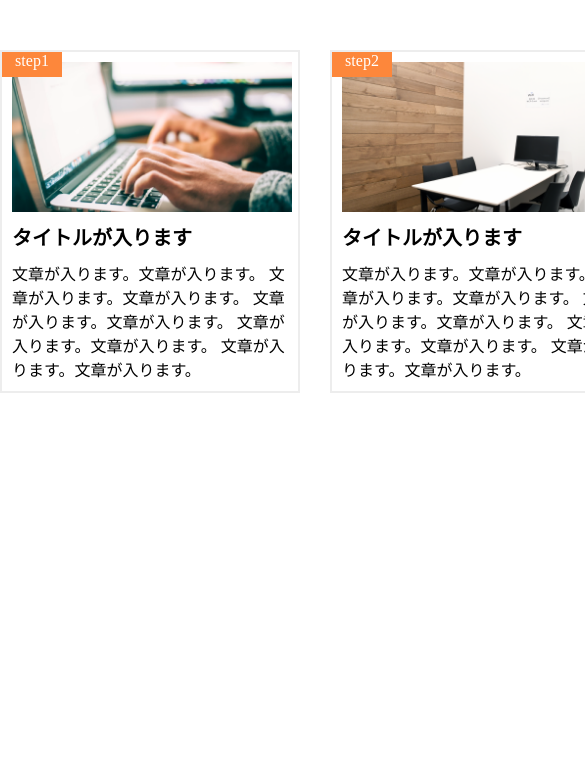
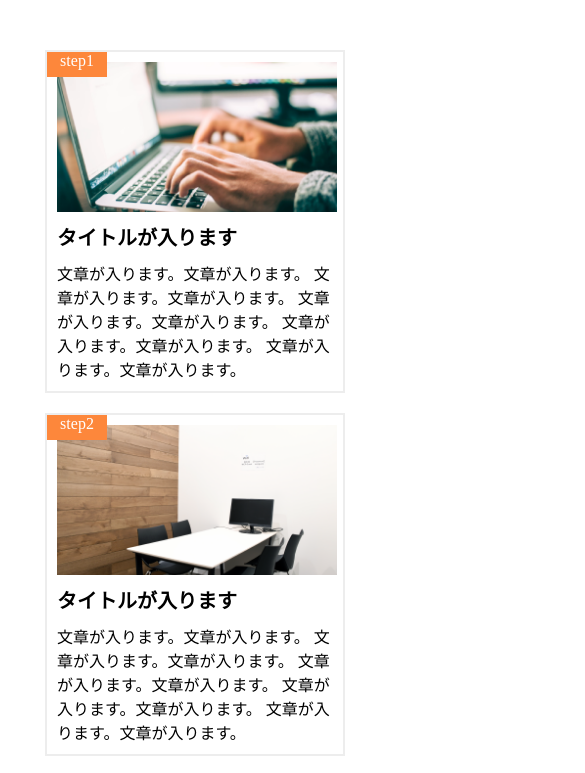
Before and after one commit to tanaka-masato/webcamp-first, a plain HTML site: page index.html in a window 390 px wide. Shown: the top 773 px of the page, 585 px wide, since content can reach past the window. Drawn offline with Linux system fonts and the light colour scheme.

Commit message:
[fin] 10章完了

```diff
--- a/style.css
+++ b/style.css
@@ -4,24 +4,25 @@
     box-sizing: border-box;
 }
 
-main{
+main {
     width: 100%;
 }
 
-.container{
+.container {
     width: 960px;
     padding: 50px 0;
     margin: 0 auto;
 }
 
-.box{
+.box {
     position: relative;
     width: 300px;
     padding: 10px;
     float: left;
     border: 2px solid #EDEDED;
 }
-.step{
+
+.step {
     position: absolute;
     top: 0;
     left: 0;
@@ -31,10 +32,12 @@ main{
     height: 25px;
     text-align: center;
 }
-.center{
+
+.center {
     margin: 0 30px;
 }
-.pic_1{
+
+.pic_1 {
     width: 280px;
     height: 150px;
     background-image: url(img/flow01.png);
@@ -42,7 +45,7 @@ main{
     background-position: center;
 }
 
-.pic_2{
+.pic_2 {
     width: 280px;
     height: 150px;
     background-image: url(img/flow02.png);
@@ -50,14 +53,28 @@ main{
     background-position: center;
 }
 
-.pic_3{
+.pic_3 {
     width: 280px;
     height: 150px;
     background-image: url(img/flow03.png);
     background-size: cover;
     background-position: center;
 }
-.title{
+
+.title {
     margin: 10px 0;
     font-size: 20px;
 }
+
+@media screen and (max-width: 768px) {
+    .container {
+        width: 90%;
+    }
+    .box {
+        float: none;
+        margin: 0 auto;
+    }
+    .center {
+        margin: 20px auto;
+    }
+}
```
